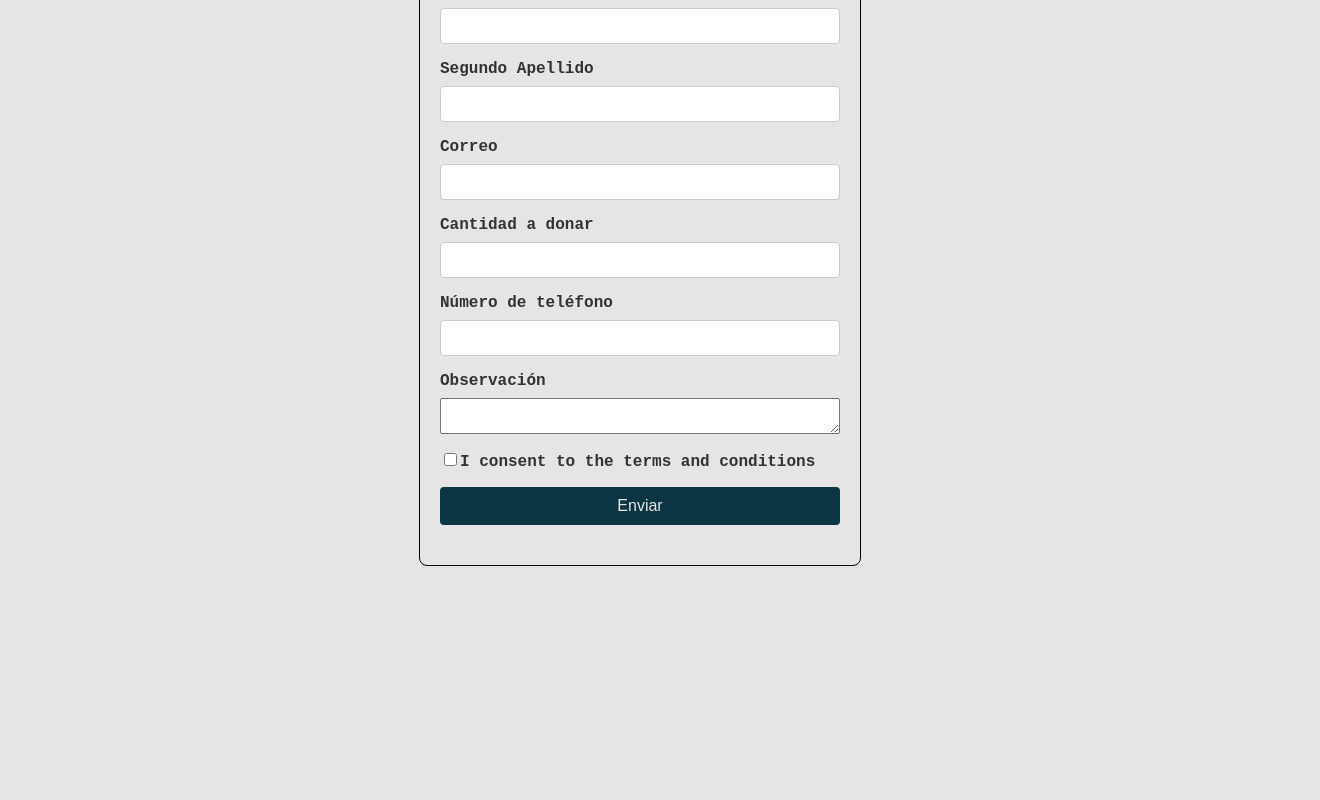
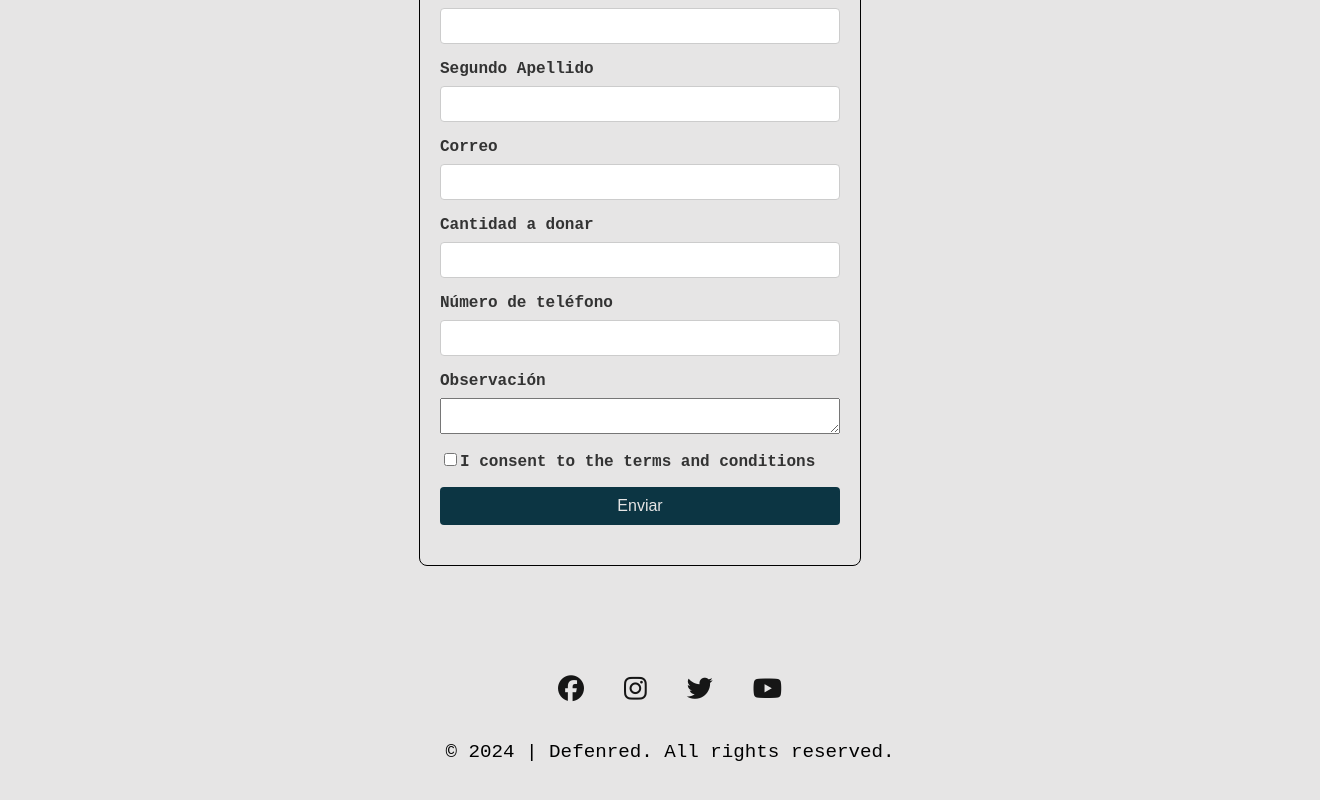
Before and after one commit to InkCapac/DANI_NODE, a React (Vite) app in the folder DEFENRED/: page /contacto in a window 1280 px wide. Shown: the part 450-1250 px from the top of the page, 1320 px wide, since content can reach past the window. Before the commit the page ends 1016 px from the top, so only its background shows below. Built offline with nearby package versions, Linux system fonts and the light colour scheme.

Commit message:
CAMBIOS 31-01
:)

```diff
--- a/DEFENRED/index.html
+++ b/DEFENRED/index.html
@@ -13,6 +13,9 @@
     <link rel="stylesheet" href="./css_linkedPages/css_chatGeneral.css">
     <link rel="stylesheet" href="./css_linkedPages/css_galleryGeneral.css">
     -->
+    <link rel="stylesheet" href="https://cdnjs.cloudflare.com/ajax/libs/font-awesome/6.6.0/css/all.min.css"
+            integrity="sha512-Kc323vGBEqzTmouAECnVceyQqyqdsSiqLQISBL29aUW4U/M7pSPA/gEUZQqv1cwx4OnYxTxve5UMg5GT6L4JJg=="
+            crossorigin="anonymous" referrerpolicy="no-referrer" />
 </head>
 
 <body>
--- /dev/null
+++ b/DEFENRED/src/componentes/Footer.tsx
@@ -0,0 +1,29 @@
+import React from "react";
+import "./css/footer.css"
+const Footer = () => {
+    return (
+        <section>
+            <footer>
+                <div className="footerContainer">
+                    <div className="socialIcons">
+                        <a href="https://www.facebook.com/marcaPERU.lat">
+                            <i className="fa-brands fa-facebook"></i>
+                        </a>
+                        <a href="https://www.instagram.com/peru/">
+                            <i className="fa-brands fa-instagram"></i>
+                        </a>
+                        <a href="https://x.com/marcaPERU?ref_src=twsrc%5Egoogle%7Ctwcamp%5Eserp%7Ctwgr%5Eauthor">
+                            <i className="fa-brands fa-twitter"></i>
+                        </a>
+                        <a href="https://www.youtube.com/@marcaperu">
+                            <i className="fa-brands fa-youtube"></i>
+                        </a>
+                    </div>
+                    <p className="footer-p">© 2024 | Defenred. All rights reserved.</p>
+                </div>
+            </footer>
+        </section>
+    );
+};
+
+export default Footer;
--- /dev/null
+++ b/DEFENRED/src/componentes/css/footer.css
@@ -0,0 +1,44 @@
+footer {
+    text-align: center;
+    padding: 20px;
+}
+
+.footer-p {
+    font-size: larger;
+}
+
+.footerContainer {
+    width: 100%;
+    padding: 70px 30px 20px;
+}
+
+.socialIcons {
+    display: flex;
+    justify-content: center;
+    font-size: small;
+}
+
+.socialIcons a {
+    text-decoration: none;
+    padding: 10px;
+    background-color: var(--color3);
+    margin: 10px;
+    border-radius: 50%;
+}
+
+.socialIcons a i {
+    font-size: 2em;
+    color: black;
+    opacity: 0.9;
+}
+
+/*Efecto hover en los íconos de redes sociales*/
+.socialIcons a:hover {
+    background-color: var(--color2);
+    transition: 0.5s;
+}
+
+.socialIcons a:hover i {
+    color: var(--color3);
+    transition: 0.5s;
+}
--- a/DEFENRED/src/linkedPages/contacto.tsx
+++ b/DEFENRED/src/linkedPages/contacto.tsx
@@ -1,5 +1,6 @@
 import React from "react";
 import Formulario from "../componentes/Formulario";
+import Footer from "../componentes/Footer"
 import "./css_pages/contacto.css"
 const Contacto = () => {
     return (
@@ -14,6 +15,7 @@ const Contacto = () => {
                 causa.
             </p>
             <Formulario/>
+            <Footer/>
         </div>
     );
 };
```
